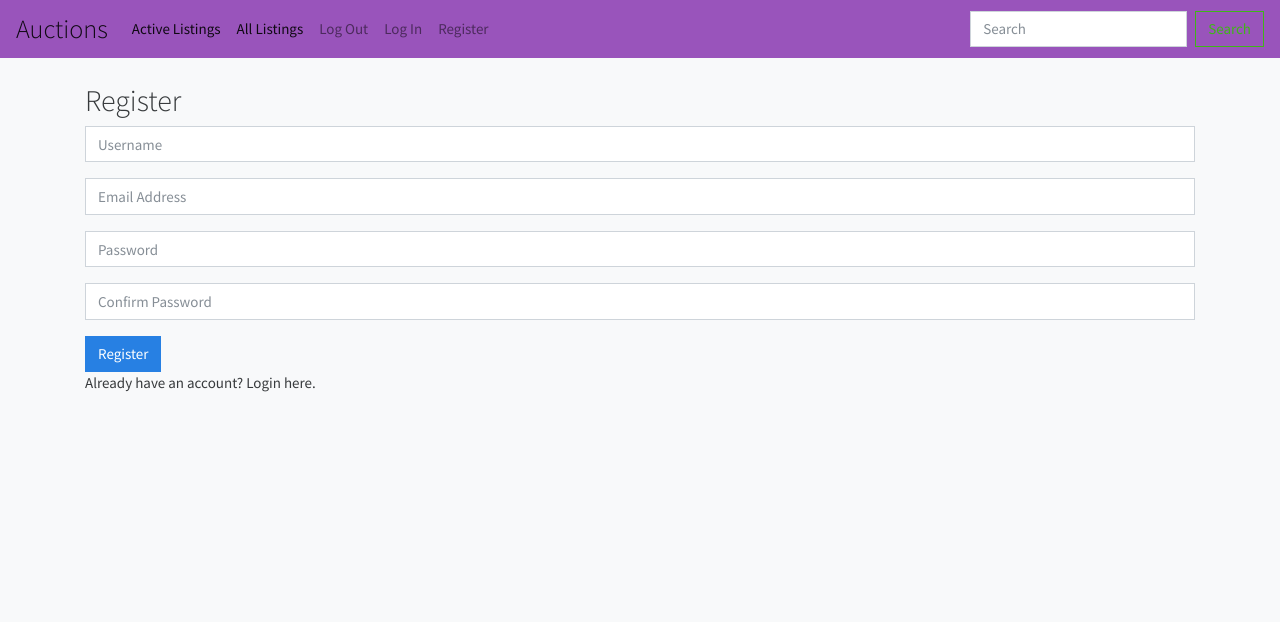
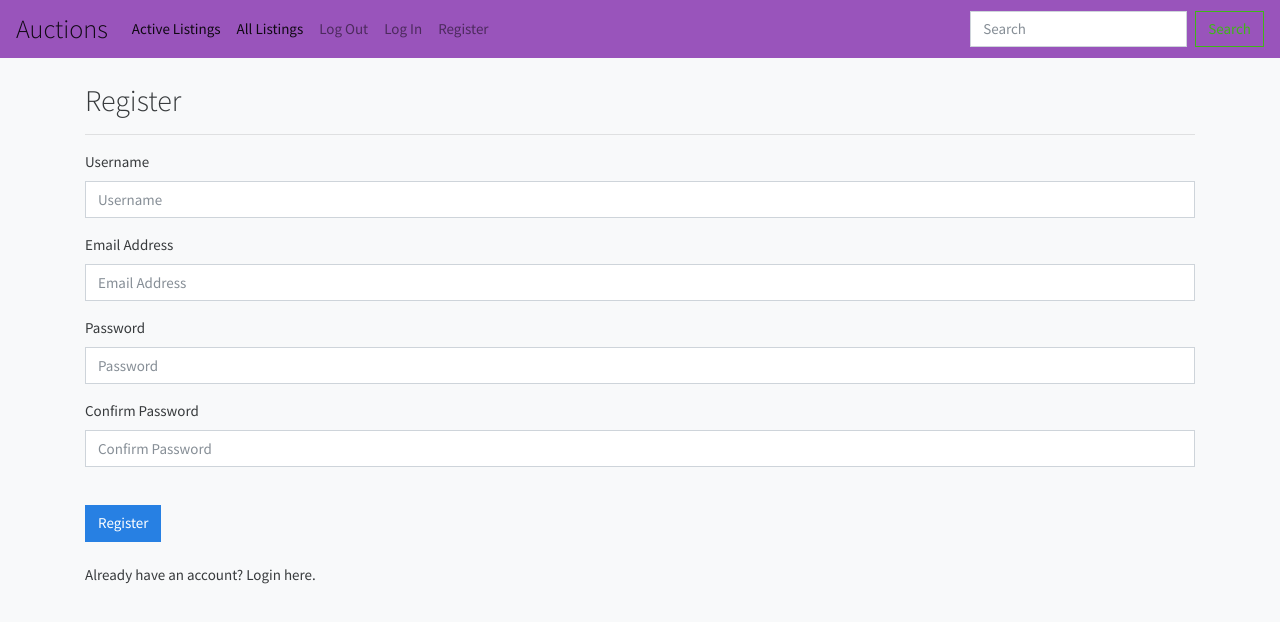
Before and after one commit to isnakolah/commerce_pro, a React (Create React App) app in the folder client/: page /register in a window 1280 px wide. Shown: the top 622 px of the page. Built offline with nearby package versions, Linux system fonts and the light colour scheme; no server answers.

Commit message:
Add input login

```diff
--- a/client/src/components/accounts/Login.js
+++ b/client/src/components/accounts/Login.js
@@ -24,26 +24,19 @@ const Login = ({ login }) => {
   return (
     <>
       <form onSubmit={onSubmit}>
-        <div className="form-group">
-          <label htmlFor="exampleInputEmail1">Username</label>
-          <input
-            type="text"
-            className="form-control"
+        <Input
+          label="Username"
           name="username"
           value={username}
           onChange={onChange}
         />
-        </div>
-        <div className="form-group">
-          <label htmlFor="exampleInputPassword1">Password</label>
-          <input
+        <Input
+          label="Password"
           type="password"
-            className="form-control"
           name="password"
           value={password}
           onChange={onChange}
         />
-        </div>
         <button type="submit" className="btn btn-primary">
           Submit
         </button>
--- a/client/src/components/accounts/Register.js
+++ b/client/src/components/accounts/Register.js
@@ -1,44 +1,60 @@
-import React from "react";
+import React, { useState } from "react";
+
+import Input from "../common/Input";
 
 const Register = () => {
+  const [state, setState] = useState({
+    username: "",
+    email: "",
+    password: "",
+    password2: "",
+  });
+  const { username, email, password, password2 } = state;
+
+  const onChange = ({ target }) => {
+    setState({ ...state, [target.name]: target.value });
+  };
+
+  const onSubmit = e => {
+    e.preventDefault();
+    console.log("submit");
+  };
+
   return (
     <div>
       <h2>Register</h2>
-      <form>
-        <div class="form-group">
-          <input
-            class="form-control"
-            type="text"
+      <hr />
+      <form onSubmit={onSubmit}>
+        <Input
+          label="Username"
           name="username"
-            placeholder="Username"
+          value={username}
+          onChange={onChange}
         />
-        </div>
-        <div class="form-group">
-          <input
-            class="form-control"
-            type="email"
+        <Input
+          label="Email Address"
           name="email"
-            placeholder="Email Address"
+          value={email}
+          onChange={onChange}
         />
-        </div>
-        <div class="form-group">
-          <input
-            class="form-control"
+        <Input
+          label="Password"
           type="password"
           name="password"
-            placeholder="Password"
+          value={password}
+          onChange={onChange}
         />
-        </div>
-        <div class="form-group">
-          <input
-            class="form-control"
+        <Input
+          label="Confirm Password"
           type="password"
-            name="confirmation"
-            placeholder="Confirm Password"
+          name="password2"
+          value={password2}
+          onChange={onChange}
         />
-        </div>
+        <br />
         <input class="btn btn-primary" type="submit" value="Register" />
       </form>
+      <br />
       Already have an account? Login here.
     </div>
   );
--- a/client/src/components/common/Input.js
+++ b/client/src/components/common/Input.js
@@ -11,6 +11,7 @@ const Input = ({ label, onChange, name, value, type }) => {
         className="form-control"
         onChange={onChange}
         value={value}
+        placeholder={label}
       />
     </div>
   );
```
Lines whose indentation alone changed are shown as unchanged.
